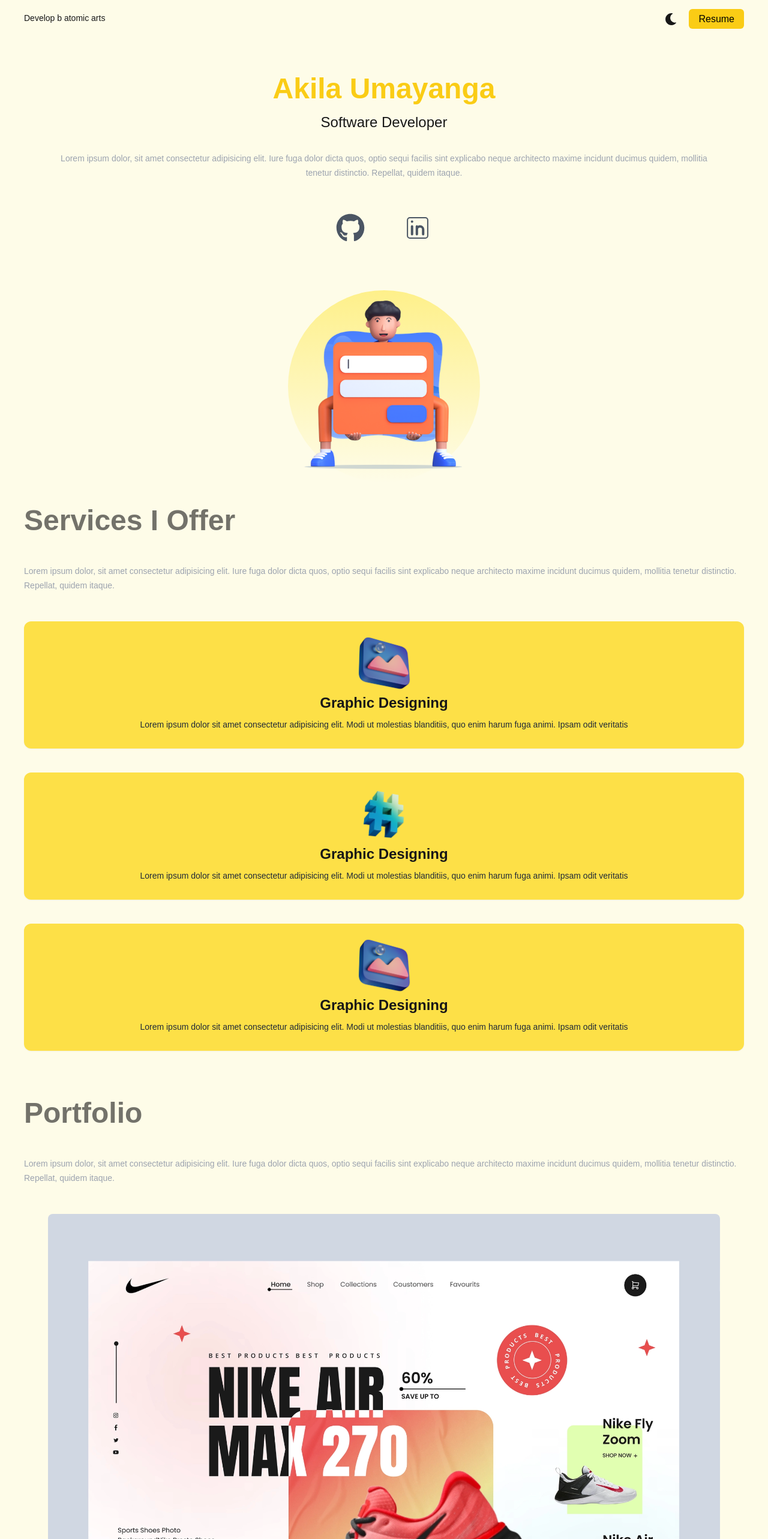
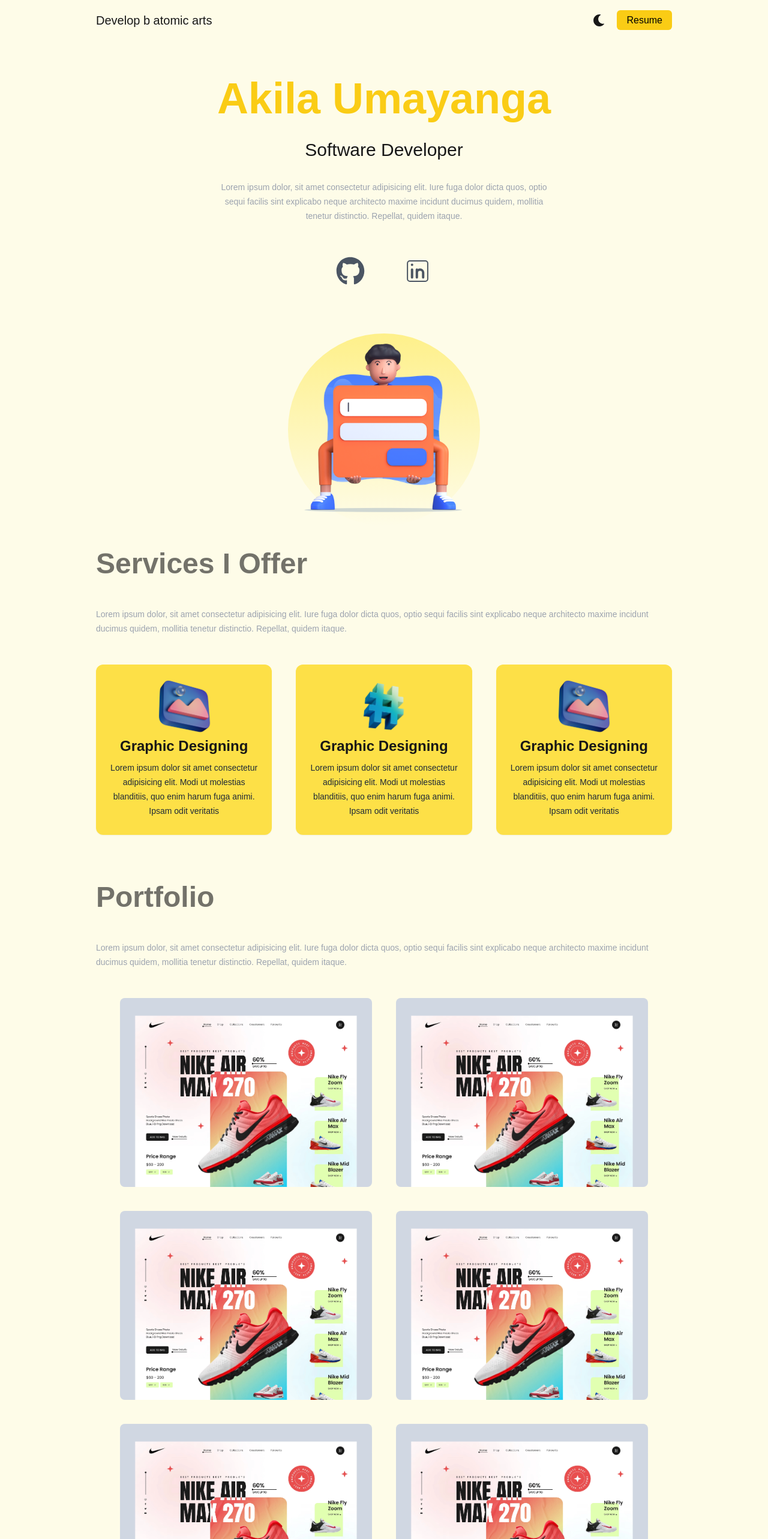
Before and after one commit to akila199910/myportfolio, a Next.js app in the folder my_portfolio/: page / in a window 1280 px wide. Shown: the part 20-2586 px from the top of the page at 60% size. Built offline with nearby package versions, Linux system fonts and the light colour scheme.

Commit message:
set the responsive styles

```diff
--- a/my_portfolio/src/app/page.tsx
+++ b/my_portfolio/src/app/page.tsx
@@ -12,10 +12,10 @@ import image3 from "./public/web3.png";
 
 export default function Home() {
   return (
-    <main className=" bg-yellow-50 min-h-screen px-10">
+    <main className=" bg-yellow-50 min-h-screen px-10 md:px-20 lg:px-40">
       <section>
         <nav className=" py-10 flex justify-between">
-          <h1 className=" text-sm">Develop b atomic arts</h1>
+          <h1 className=" text-sm md:text-xl">Develop b atomic arts</h1>
           <ul className=" flex items-center">
             <li>
               <FaMoon className=" cursor-pointer text-xl mx-5" />
@@ -33,11 +33,11 @@ export default function Home() {
         </nav>
         {/* {this is hero part} */}
         <div className=" text-center p-10">
-          <h1 className=" text-5xl font-bold text-yellow-400">
+          <h1 className=" text-5xl font-bold text-yellow-400 md:text-6xl lg:text-7xl lg:mb-4">
             Akila Umayanga
           </h1>
-          <h3 className="text-2xl py-4">Software Developer</h3>
-          <p className=" text-sm py-4 text-gray-400 leading-6">
+          <h3 className="text-2xl py-4 md:text-3xl">Software Developer</h3>
+          <p className=" text-sm py-4 text-gray-400 leading-6 max-w-xl mx-auto">
             Lorem ipsum dolor, sit amet consectetur adipisicing elit. Iure fuga
             dolor dicta quos, optio sequi facilis sint explicabo neque
             architecto maxime incidunt ducimus quidem, mollitia tenetur
@@ -77,7 +77,7 @@ export default function Home() {
           </p>
         </div>
         {/* services card */}
-        <div>
+        <div className=" md:flex lg:flex gap-10 mx-auto">
           {/* card */}
           <div className=" bg-yellow-300 text-center shadow-sm p-5 rounded-xl my-10">
             <Image
@@ -137,37 +137,8 @@ export default function Home() {
             distinctio. Repellat, quidem itaque.
           </p>
         </div>
-        <div className=" flex flex-col gap-10 p-10">
-          <Image
-            src={image1}
-            alt="image1"
-            layout="responsive"
-            className=" rounded-lg object-cover"
-          />
-          <Image
-            src={image1}
-            alt="image1"
-            layout="responsive"
-            className=" rounded-lg object-cover"
-          />
-          <Image
-            src={image1}
-            alt="image1"
-            layout="responsive"
-            className=" rounded-lg object-cover"
-          />
-          <Image
-            src={image1}
-            alt="image1"
-            layout="responsive"
-            className=" rounded-lg object-cover"
-          />
-          <Image
-            src={image1}
-            alt="image1"
-            layout="responsive"
-            className=" rounded-lg object-cover"
-          />
+        <div className=" flex flex-col gap-10 p-10 lg:flex-row flex-wrap">
+          <div className=" basis-1/3 flex-1">
             <Image
               src={image1}
               alt="image1"
@@ -175,9 +146,50 @@ export default function Home() {
               className=" rounded-lg object-cover"
             />
           </div>
+          <div className=" basis-1/3 flex-1">
+            <Image
+              src={image1}
+              alt="image1"
+              layout="responsive"
+              className=" rounded-lg object-cover"
+            />
+          </div>
+          <div className=" basis-1/3 flex-1">
+            <Image
+              src={image1}
+              alt="image1"
+              layout="responsive"
+              className=" rounded-lg object-cover"
+            />
+          </div>
+          <div className=" basis-1/3 flex-1">
+            <Image
+              src={image1}
+              alt="image1"
+              layout="responsive"
+              className=" rounded-lg object-cover"
+            />
+          </div>
+          <div className=" basis-1/3 flex-1">
+            <Image
+              src={image1}
+              alt="image1"
+              layout="responsive"
+              className=" rounded-lg object-cover"
+            />
+          </div>
+          <div className=" basis-1/3 flex-1">
+            <Image
+              src={image1}
+              alt="image1"
+              layout="responsive"
+              className=" rounded-lg object-cover"
+            />
+          </div>
+        </div>
       </section>
       {/* footer */}
-      <footer className=" border-t-2 border-black text-sm opacity-70 flex flex-col gap-5 items-center justify-center py-10">
+      <footer className=" border-t-2 border-black text-sm opacity-70 flex flex-col gap-5 items-center justify-center py-10 lg:flex-row lg:items-center">
         <div>
           <h3 className=" text-base mb-2">Contact me for more details</h3>
           <p className=" opacity-40">
```
Lines whose indentation alone changed are shown as unchanged.
